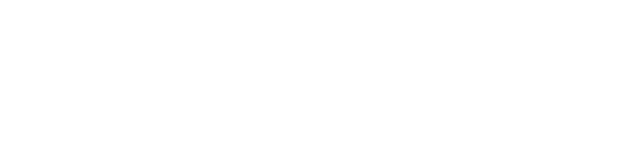
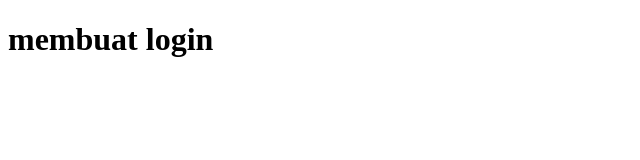
Before and after one commit to alboyz/belajar-git, a plain HTML site: page index.html in a window 1280 px wide. Shown: the whole page, without its empty margins (0-640 px from the left). Drawn offline with Linux system fonts and the light colour scheme.

Commit message:
membuat login on index html on branch dev-login

```diff
--- a/index.html
+++ b/index.html
@@ -5,6 +5,6 @@
     <title>Belajar Git</title>
   </head>
   <body>
-
+      <h1>membuat login</h1>
   </body>
 </html>
```
